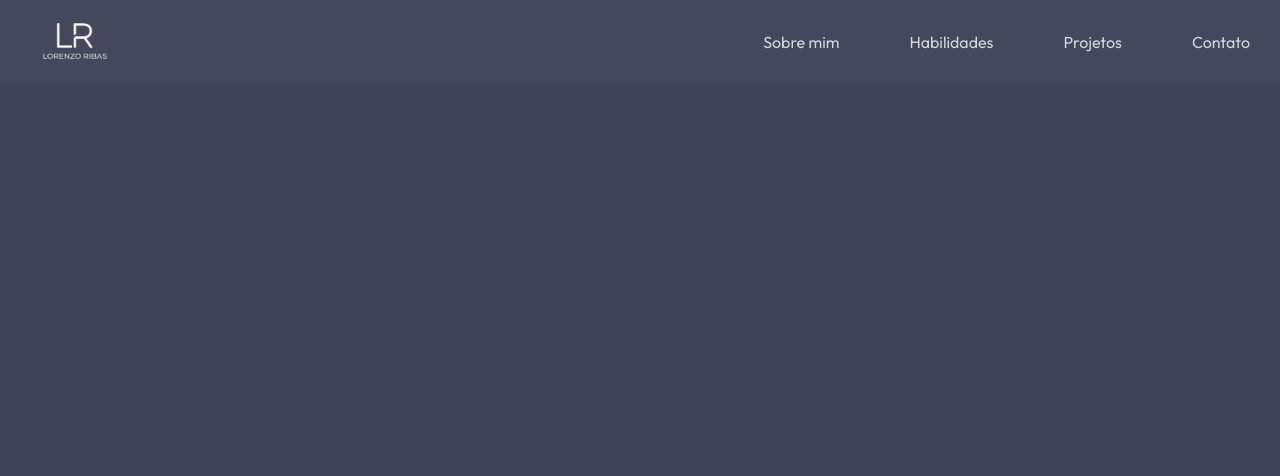
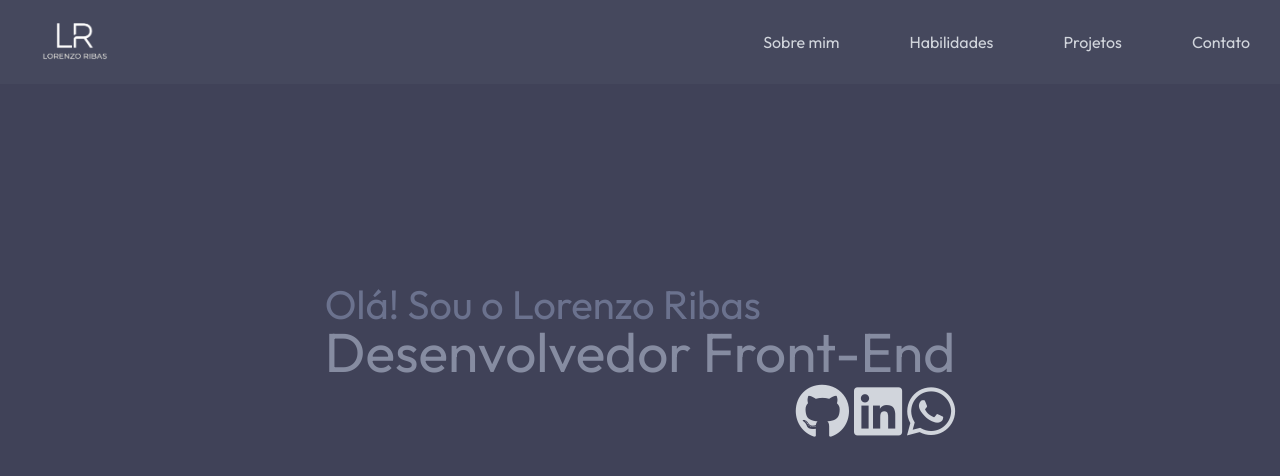
Before and after one commit to LorenzoRibas/portfolio-v1, a plain HTML site: page index.html in a window 1280 px wide. Drawn offline with Linux system fonts and the light colour scheme.

Commit message:
feat: add hero section content

```diff
--- a/css/style.css
+++ b/css/style.css
@@ -2,6 +2,8 @@ body {
   background-color: #404258;
   font-family: Outfit;
 }
+
+/* ------------------ NAVBAR --------------- */
 
 #navbar {
   display: flex;
@@ -33,3 +35,45 @@ body {
 .nav-item:hover {
   color: #6b728e;
 }
+
+/* ------------------ Nome --------------- */
+
+main {
+  display: flex;
+  flex-direction: column;
+  align-items: center;
+  min-height: 100vh;
+}
+
+#nome-div {
+  margin-top: 200px;
+}
+
+#nome-text {
+  font-size: 40px;
+  color: #6b728e;
+}
+
+#dev-text {
+  font-size: 55px;
+  color: #868ca1;
+}
+
+#icons-div {
+  display: flex;
+  justify-content: end;
+  text-align: end;
+}
+
+.nome-icons {
+  margin-top: 5px;
+  text-decoration: none;
+  font-size: 55px;
+  color: #d1d5dc;
+}
+
+#icons-ul {
+  display: flex;
+  flex-direction: row;
+  column-gap: 5px;
+}
--- a/index.html
+++ b/index.html
@@ -12,6 +12,10 @@
       href="https://fonts.googleapis.com/css2?family=Outfit:wght@100..900&display=swap"
       rel="stylesheet"
     />
+    <script
+      src="https://kit.fontawesome.com/73c58b7ad8.js"
+      crossorigin="anonymous"
+    ></script>
   </head>
   <body>
     <header>
@@ -26,6 +30,34 @@
           <li><a href="#" class="nav-item">Contato</a></li>
         </ul>
       </nav>
+      <main>
+        <div id="nome-div">
+          <p id="nome-text">Olá! Sou o Lorenzo Ribas</p>
+          <p id="dev-text">Desenvolvedor Front-End</p>
+          <div id="icons-div">
+            <ul id="icons-ul">
+              <li>
+                <a target="_blank" href="https://github.com/LorenzoRibas"
+                  ><i class="fa-brands fa-github nome-icons"></i
+                ></a>
+              </li>
+              <li>
+                <a
+                  target="_blank"
+                  href="https://www.linkedin.com/in/lorenzo-ribas-55295a2aa/"
+                >
+                  <i class="fa-brands fa-linkedin nome-icons"></i>
+                </a>
+              </li>
+              <li>
+                <a target="_blank" href="https://wa.me/5551986390834">
+                  <i class="fa-brands fa-whatsapp nome-icons"></i>
+                </a>
+              </li>
+            </ul>
+          </div>
+        </div>
+      </main>
     </header>
   </body>
 </html>
```
